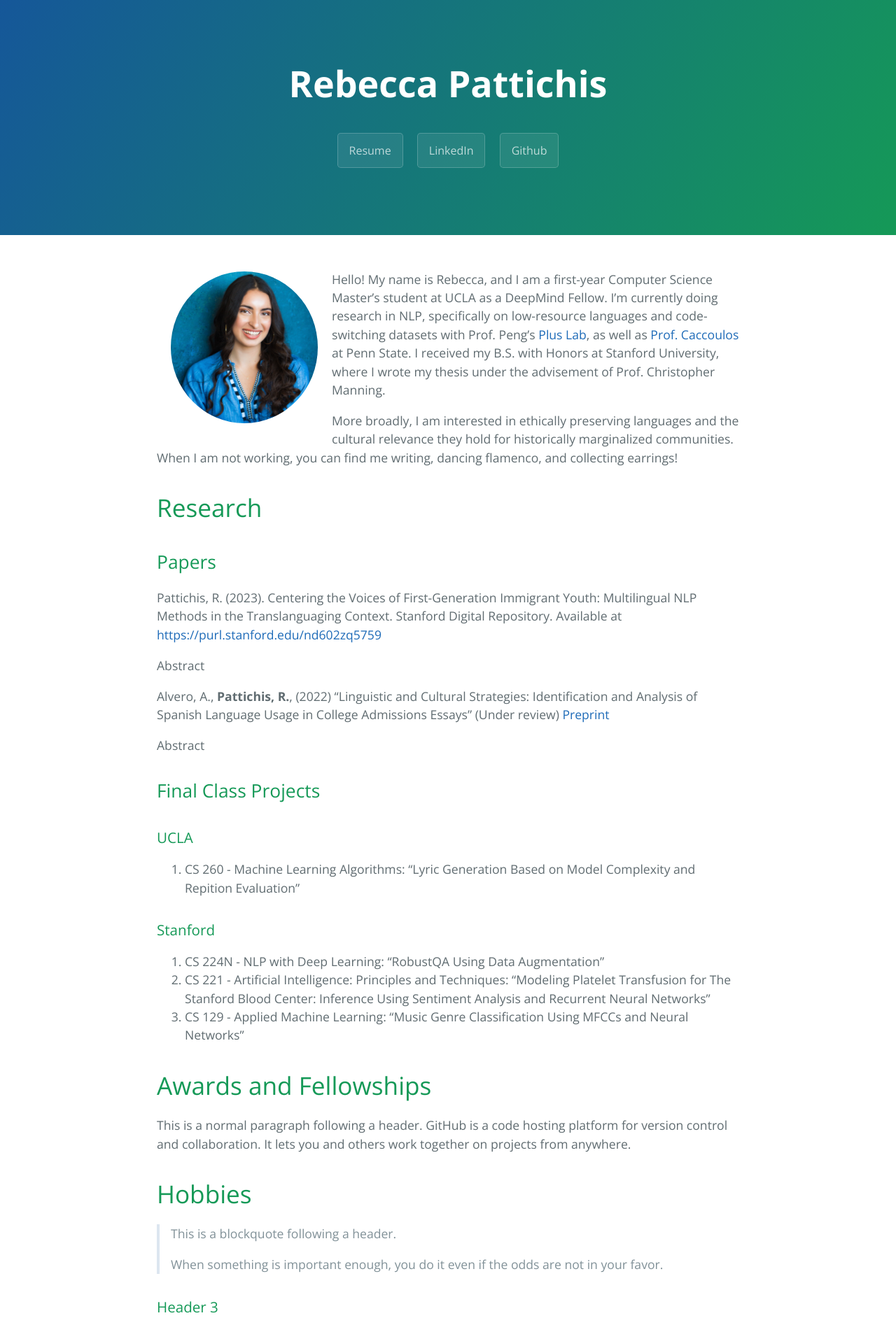
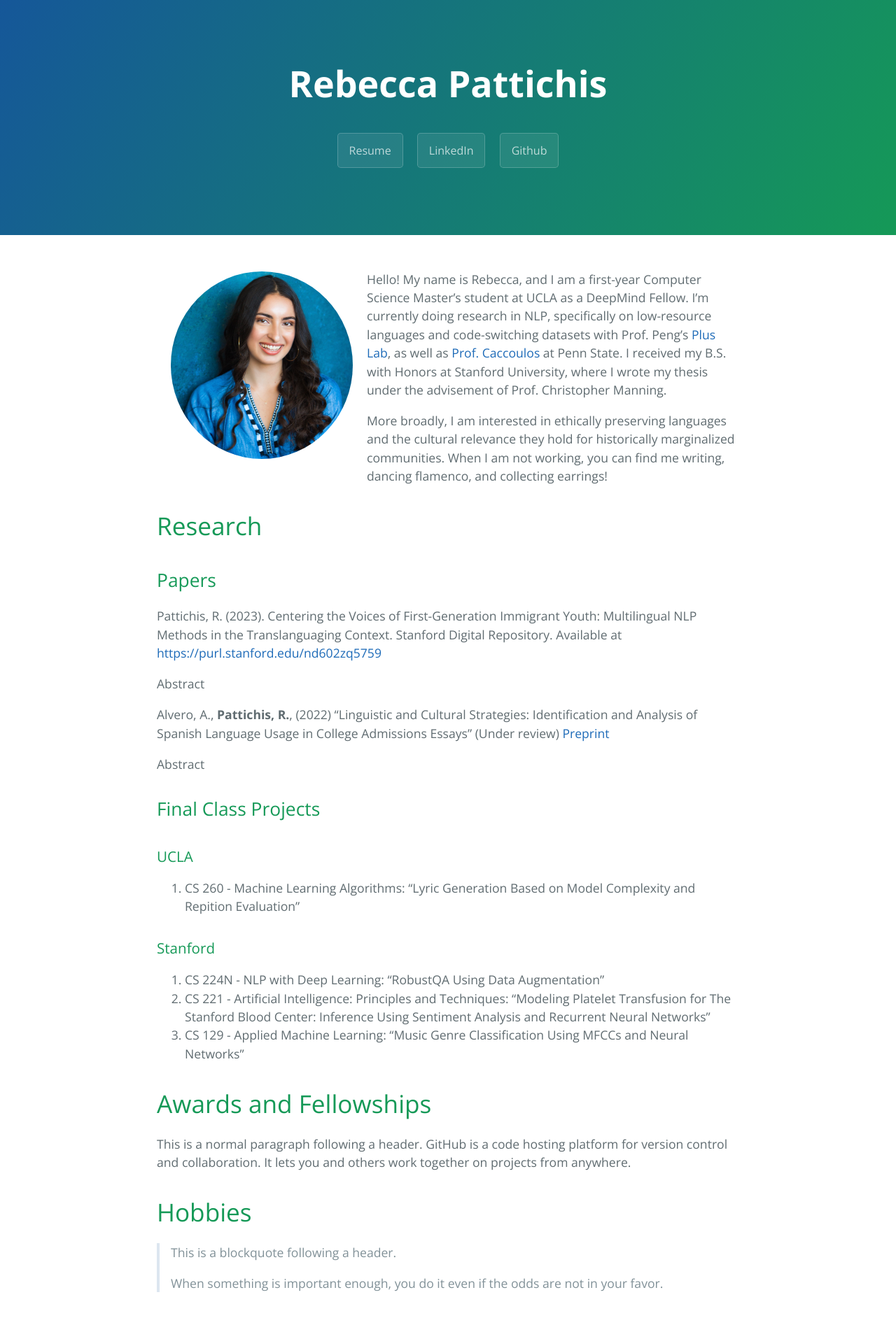
Before and after one commit to rpattichis/rpattichis.github.io, a Jekyll site: the page built from index.md, in a window 1280 px wide. Shown: the top 1884 px of the page at 70% size. Built offline with Jekyll 4.4.1, drawn with Linux system fonts in a browser that asks for light colours; the repository's description, which GitHub fills in, is left out.

Commit message:
Update index.md

```diff
--- a/index.md
+++ b/index.md
@@ -2,7 +2,7 @@
 layout: default
 ---
 
-<img src="./imgs/HEADSHOT.jpg" alt="Headshot" style="width:250px">
+<img src="./imgs/HEADSHOT.jpg" alt="Headshot" style="width:300px">
 
 Hello! My name is Rebecca, and I am a first-year Computer Science Master's student at UCLA as a DeepMind Fellow. I'm currently doing research in NLP, specifically on low-resource languages and code-switching datasets with Prof. Peng's [Plus Lab](https://vnpeng.net/), as well as [Prof. Caccoulos](https://sip.la.psu.edu/people/rct11/) at Penn State. I received my B.S. with Honors at Stanford University, where I wrote my thesis under the advisement of Prof. Christopher Manning.
 
```
